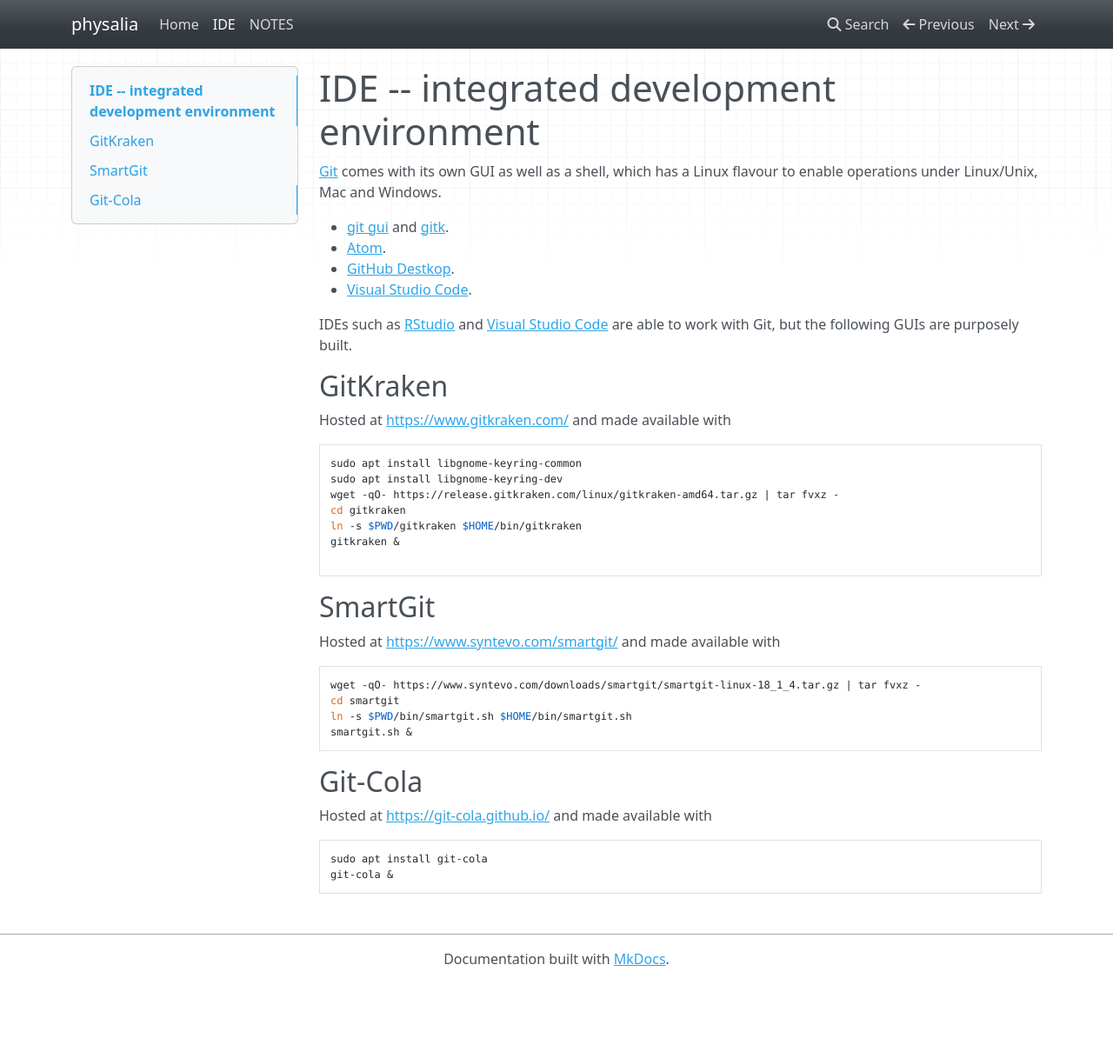
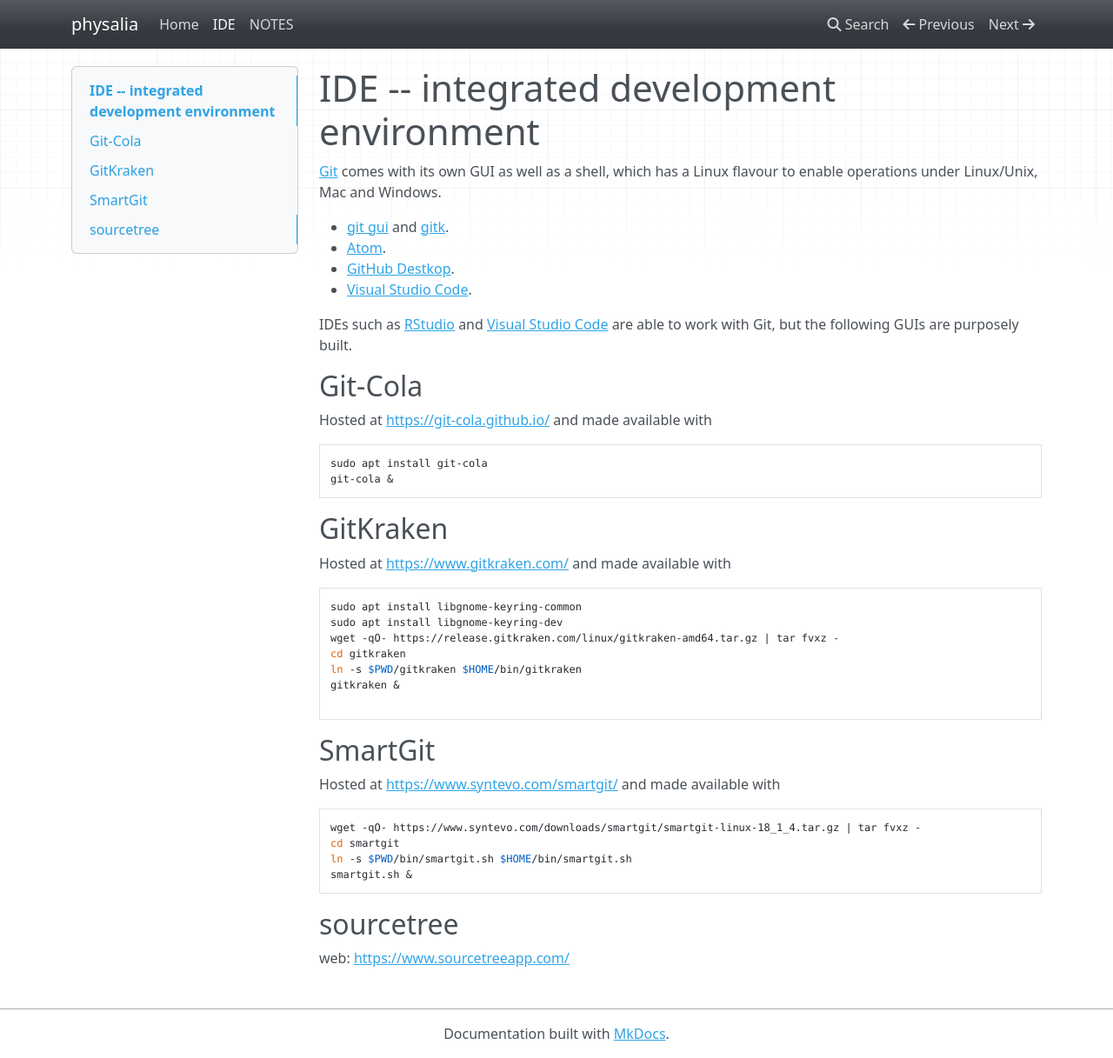
Before and after one commit to jinghuazhao/physalia, an MkDocs documentation site: the page built from docs/IDE.md, in a window 1280 px wide and 1217 px high. Shown: the whole window at 87% size. Built offline with MkDocs 1.6.1, drawn with Linux system fonts in a browser that asks for light colours; nearby versions of some CDN libraries; a script that is not in the unit is left out; part of the change alters nothing that is shown.

Commit message:
physalia

````diff
--- a/docs/IDE.md
+++ b/docs/IDE.md
@@ -8,6 +8,14 @@
 * [Visual Studio Code](https://code.visualstudio.com/).
 
 IDEs such as [RStudio](https://www.rstudio.com/) and [Visual Studio Code](https://code.visualstudio.com/) are able to work with Git, but the following GUIs are purposely built.
+
+## Git-Cola
+
+Hosted at [https://git-cola.github.io/](https://git-cola.github.io/) and made available with
+```bash
+sudo apt install git-cola
+git-cola &
+```
 
 ## GitKraken
 
@@ -32,10 +40,6 @@ ln -s $PWD/bin/smartgit.sh $HOME/bin/smartgit.sh
 smartgit.sh &
 ```
 
-## Git-Cola
+## sourcetree
 
-Hosted at [https://git-cola.github.io/](https://git-cola.github.io/) and made available with
-```bash
-sudo apt install git-cola
-git-cola &
-```
+web: [https://www.sourcetreeapp.com/](https://www.sourcetreeapp.com/)
````
